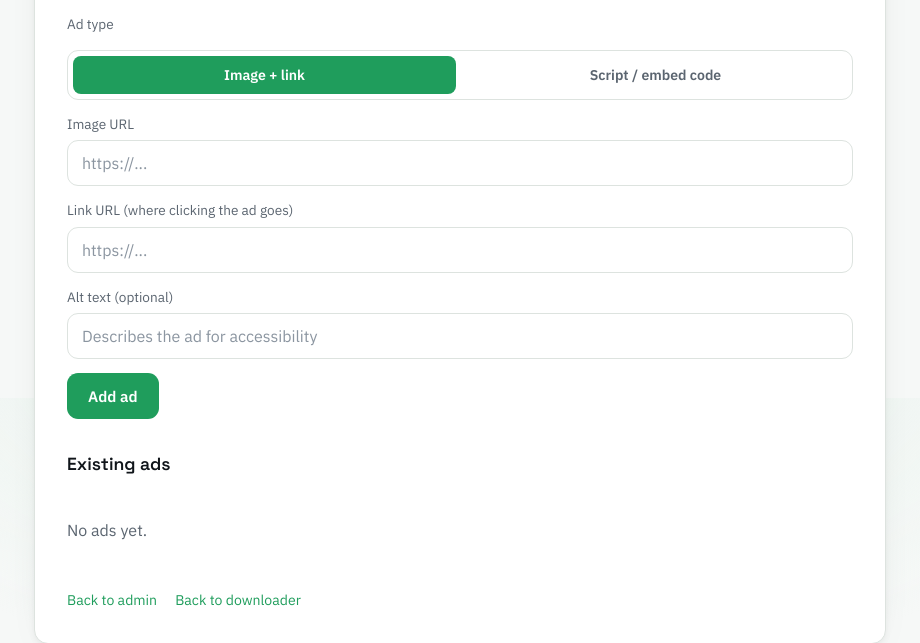
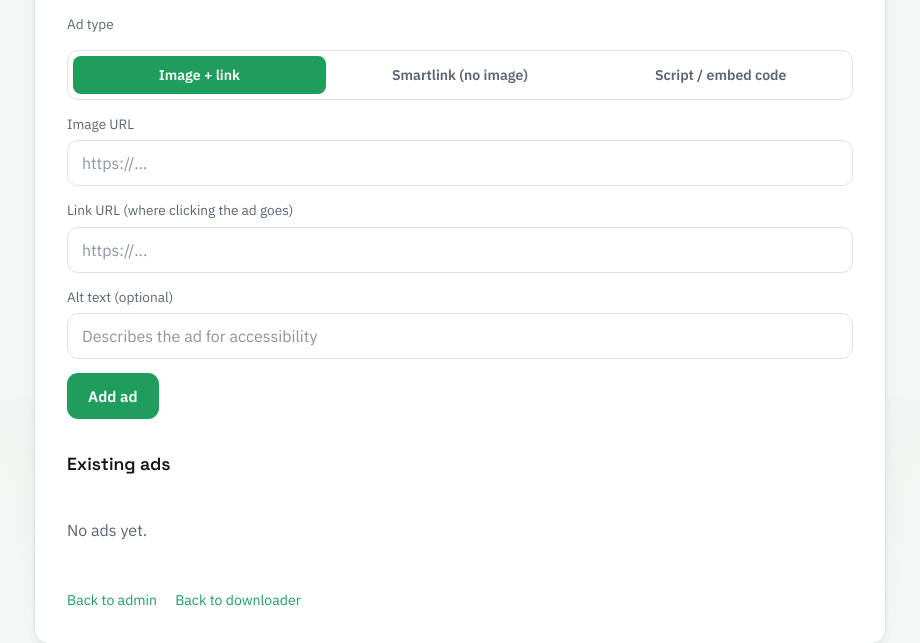
Before and after one commit to acebgp04/yt-downloader, a Flask app: template templates/admin_ads.html in a window 1280 px wide. Shown: the part 402-1045 px from the top of the page, without its empty margins (180-1100 px from the left). Run offline with Flask 3, Linux system fonts and the light colour scheme; the template is opened without the code that fills it, so the values that code supplies are empty.

Commit message:
Support smartlink ads (no image, dynamically-served offer link)
Adds a third ad type alongside image and script embeds, matching
Adsterra's smartlink format which just needs a destination URL.

```diff
--- a/ads.py
+++ b/ads.py
@@ -43,7 +43,7 @@ def manage_ads():
 def create_ad():
     placement = request.form.get("placement", "").strip()
     ad_type = request.form.get("ad_type", "image").strip()
-    if ad_type not in ("image", "script"):
+    if ad_type not in ("image", "script", "smartlink"):
         ad_type = "image"
 
     if placement not in AD_PLACEMENT_VALUES:
@@ -57,6 +57,17 @@ def create_ad():
             placement=placement,
             ad_type="script",
             script_content=script_content,
+        )
+    elif ad_type == "smartlink":
+        link_url = request.form.get("smartlink_url", "").strip()
+        link_text = request.form.get("link_text", "").strip()
+        if not link_url:
+            return redirect(url_for("ads.manage_ads"))
+        ad = Ad(
+            placement=placement,
+            ad_type="smartlink",
+            link_url=link_url,
+            link_text=link_text or None,
         )
     else:
         image_url = request.form.get("image_url", "").strip()
--- a/templates/admin_ads.html
+++ b/templates/admin_ads.html
@@ -60,6 +60,7 @@
           <label>Ad type</label>
           <div class="tabs" id="typeTabs">
             <button type="button" class="tab active" id="tabImage">Image + link</button>
+            <button type="button" class="tab" id="tabSmartlink">Smartlink (no image)</button>
             <button type="button" class="tab" id="tabScript">Script / embed code</button>
           </div>
           <input type="hidden" name="ad_type" id="adTypeInput" value="image">
@@ -80,6 +81,17 @@
           </div>
         </div>
 
+        <div id="smartlinkFields" style="display: none;">
+          <div>
+            <label for="smartlink_url">Smartlink URL</label>
+            <input type="text" id="smartlink_url" name="smartlink_url" placeholder="https://...">
+          </div>
+          <div style="margin-top: 14px;">
+            <label for="link_text">Link text</label>
+            <input type="text" id="link_text" name="link_text" placeholder="e.g. Sponsored offer">
+          </div>
+        </div>
+
         <div id="scriptFields" style="display: none;">
           <label for="script_content">Embed code</label>
           <textarea id="script_content" name="script_content" rows="4"
@@ -95,26 +107,33 @@
 
       <script>
         const tabImage = document.getElementById("tabImage");
+        const tabSmartlink = document.getElementById("tabSmartlink");
         const tabScript = document.getElementById("tabScript");
         const imageFields = document.getElementById("imageFields");
+        const smartlinkFields = document.getElementById("smartlinkFields");
         const scriptFields = document.getElementById("scriptFields");
         const adTypeInput = document.getElementById("adTypeInput");
         const imageUrlInput = document.getElementById("image_url");
         const linkUrlInput = document.getElementById("link_url");
+        const smartlinkUrlInput = document.getElementById("smartlink_url");
         const scriptContentInput = document.getElementById("script_content");
 
         function selectType(type) {
           adTypeInput.value = type;
           tabImage.classList.toggle("active", type === "image");
+          tabSmartlink.classList.toggle("active", type === "smartlink");
           tabScript.classList.toggle("active", type === "script");
           imageFields.style.display = type === "image" ? "block" : "none";
+          smartlinkFields.style.display = type === "smartlink" ? "block" : "none";
           scriptFields.style.display = type === "script" ? "block" : "none";
           imageUrlInput.required = type === "image";
           linkUrlInput.required = type === "image";
+          smartlinkUrlInput.required = type === "smartlink";
           scriptContentInput.required = type === "script";
         }
 
         tabImage.addEventListener("click", () => selectType("image"));
+        tabSmartlink.addEventListener("click", () => selectType("smartlink"));
         tabScript.addEventListener("click", () => selectType("script"));
         selectType("image");
       </script>
@@ -137,6 +156,8 @@
               <td>
                 {% if ad.ad_type == "script" %}
                   <span class="mono" style="font-size: 0.75rem; color: var(--text-muted);">(script embed)</span>
+                {% elif ad.ad_type == "smartlink" %}
+                  <span class="mono" style="font-size: 0.75rem; color: var(--text-muted);">{{ ad.link_text or "(smartlink)" }}</span>
                 {% else %}
                   <img class="ad-thumb" src="{{ ad.image_url }}" alt="{{ ad.alt_text or 'ad preview' }}">
                 {% endif %}
@@ -145,7 +166,7 @@
               <td>{{ ad.placement }}</td>
               <td><span class="status-pill {{ 'active' if ad.is_active else 'inactive' }}">{{ "Active" if ad.is_active else "Paused" }}</span></td>
               <td>{{ ad.impression_count }}</td>
-              <td>{{ ad.click_count if ad.ad_type == "image" else "-" }}</td>
+              <td>{{ ad.click_count if ad.ad_type in ("image", "smartlink") else "-" }}</td>
               <td>{{ ad.created_at.strftime("%Y-%m-%d") }}</td>
               <td style="white-space: nowrap;">
                 <form method="POST" action="{{ url_for('ads.toggle_ad', ad_id=ad.id) }}" style="display:inline">
--- a/templates/index.html
+++ b/templates/index.html
@@ -144,6 +144,11 @@
         <div style="max-width: 680px; margin: 24px auto 0;">
           {{ homepage_ad.script_content | safe }}
         </div>
+      {% elif homepage_ad.ad_type == "smartlink" %}
+        <a href="{{ url_for('ads.ad_click', ad_id=homepage_ad.id) }}" target="_blank" rel="noopener sponsored"
+           class="btn btn-secondary" style="display: block; max-width: 680px; margin: 24px auto 0; text-align: center;">
+          {{ homepage_ad.link_text or "Sponsored" }}
+        </a>
       {% else %}
         <a href="{{ url_for('ads.ad_click', ad_id=homepage_ad.id) }}" target="_blank" rel="noopener sponsored"
            style="display: block; max-width: 680px; margin: 24px auto 0; border-radius: var(--radius); overflow: hidden; border: 1px solid var(--border);">
```
Also changed, not shown: models.py (+5 -2 lines).
